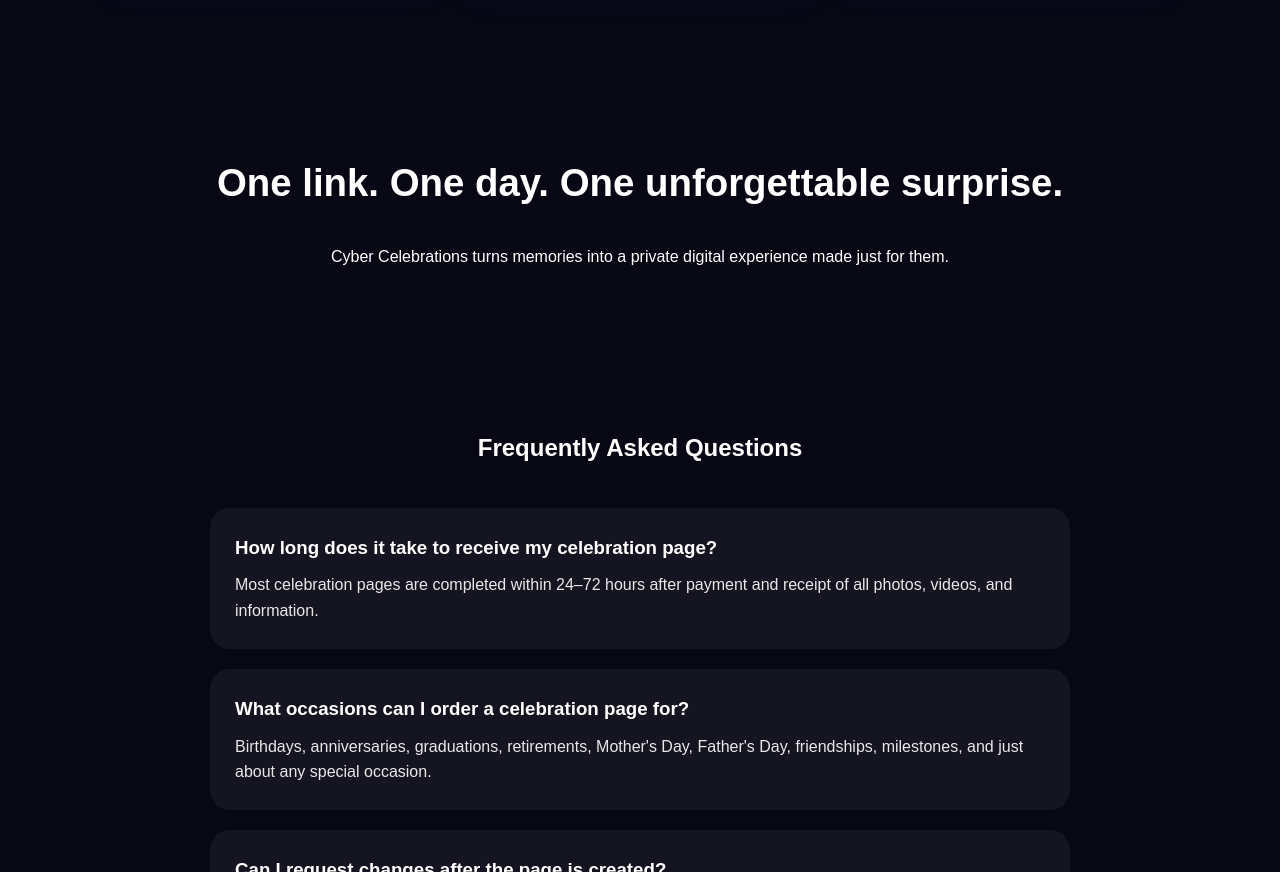
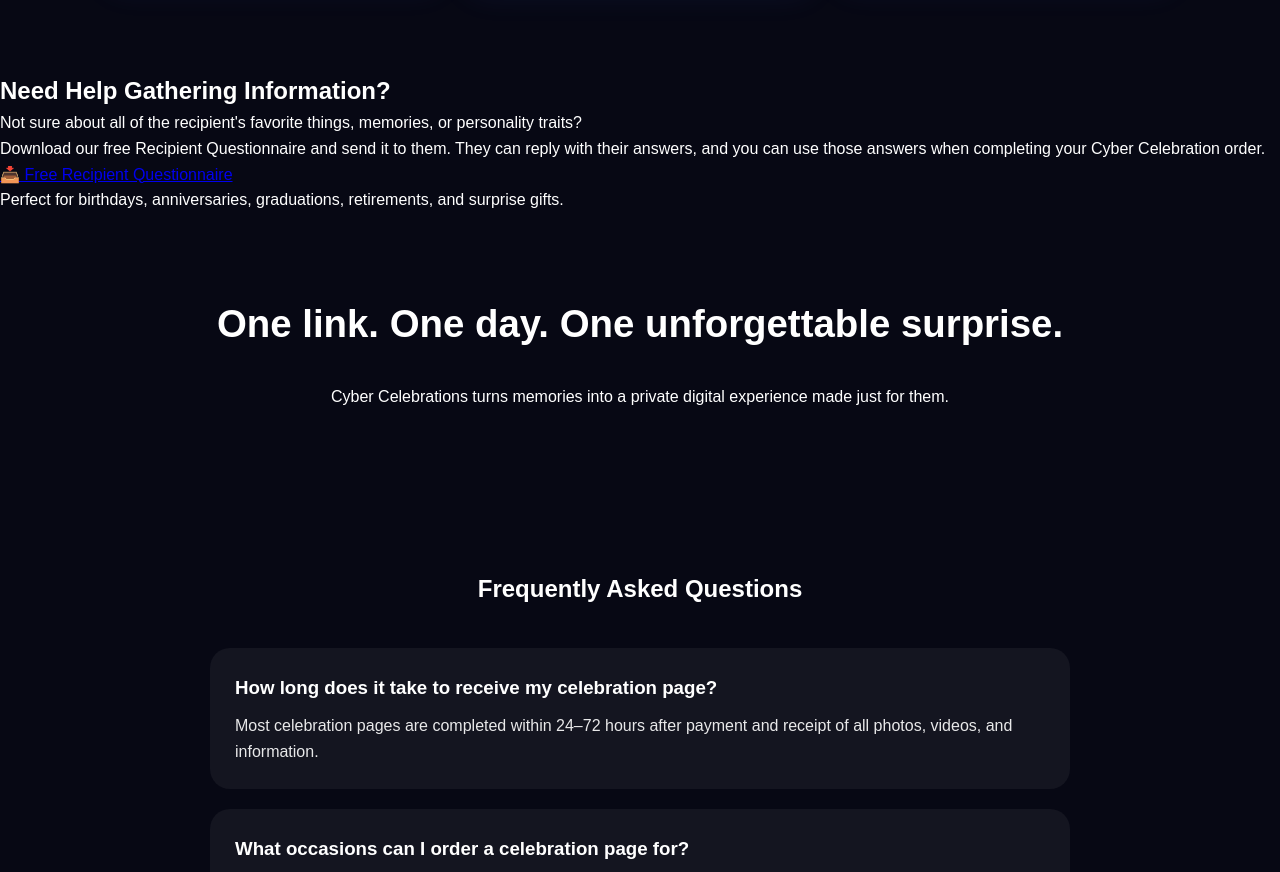
Before and after one commit to intensebruhh34/cyber-celebrations.com, a plain HTML site: page index.html in a window 1280 px wide. Shown: the part 2180-3052 px from the top of the page. Drawn offline with Linux system fonts and the light colour scheme.

Commit message:
Update index.html

```diff
--- a/index.html
+++ b/index.html
@@ -81,6 +81,27 @@
   </div>
 </section>
 
+  <section class="questionnaire-section">
+  <h2>Need Help Gathering Information?</h2>
+
+  <p>
+    Not sure about all of the recipient's favorite things, memories, or personality traits?
+  </p>
+
+  <p>
+    Download our free Recipient Questionnaire and send it to them. They can reply with their answers,
+    and you can use those answers when completing your Cyber Celebration order.
+  </p>
+
+  <a href="recipient-questionnaire.png" download class="questionnaire-btn">
+    📥 Free Recipient Questionnaire
+  </a>
+
+  <p class="questionnaire-note">
+    Perfect for birthdays, anniversaries, graduations, retirements, and surprise gifts.
+  </p>
+</section>
+
 <section class="section final">
   <h2>One link. One day. One unforgettable surprise.</h2>
   <p>Cyber Celebrations turns memories into a private digital experience made just for them.</p>
```
